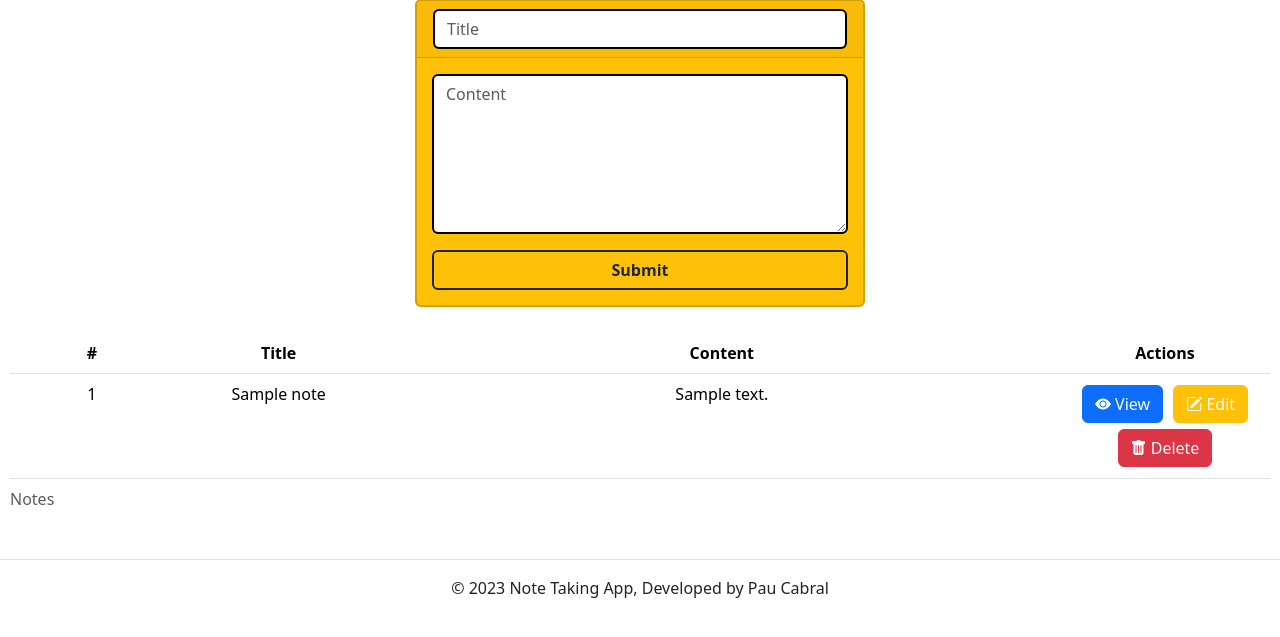
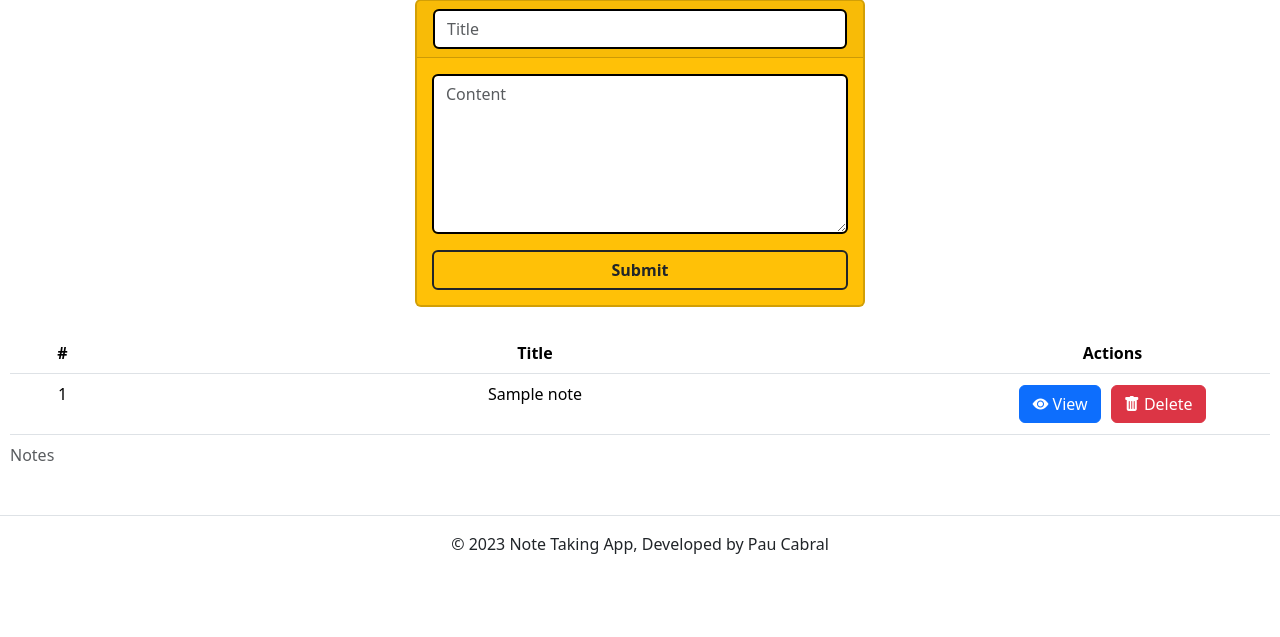
Before and after one commit to paucabral/note-app-crud, a Flask app: page / in a window 1280 px wide. Shown: the part 67-704 px from the top of the page. Run offline with Flask 3, Linux system fonts and the light colour scheme; tables that the repository leaves empty hold one stand-in row (values such as "Sample post").

Commit message:
improve ui

```diff
--- a/templates/index.html
+++ b/templates/index.html
@@ -21,20 +21,17 @@
                 <tr>
                     <th>#</th>
                     <th>Title</th>
-                    <th>Content</th>
                     <th>Actions</th>
                 </tr>
             </thead>
             <tbody>
                 {% for note in notes %}
                 <tr>
-                    <td>{{ note.id }}</td>
-                    <td class="col-md-2">{{ note.title }}</td>
-                    <td>{{ note.content }}</td>
-                    <td class="col-md-2 action-items">
+                    <td class="col-md-1">{{ note.id }}</td>
+                    <td class="col-md-8">{{ note.title }}</td>
+                    <td class="col-md-3 action-items">
                         <a class="btn btn-primary" href="{{ url_for('get_note', note_id=note.id) }}"><i class="bi bi-eye-fill"></i> View</a>
-                        <a class="btn btn-warning text-white" href="{{ url_for('update_note', note_id=note.id) }}"><i class="bi bi-pencil-square"></i> Edit</a>
-                        <form class="unset" onsubmit="confirmDelete()" action="{{ url_for('delete_note', note_id=note.id) }}" method="POST"><button class="btn btn-danger" type="submit"><i class="bi bi-trash-fill"></i> Delete</button></form>
+                        <a class="btn btn-danger" href="{{ url_for('delete_note', note_id=note.id) }}" onclick="return confirm('Do you really want to delete this note?')"><i class="bi bi-trash-fill"></i> Delete</a>
                     </td>
                 </tr>
                 {% endfor %}
```
